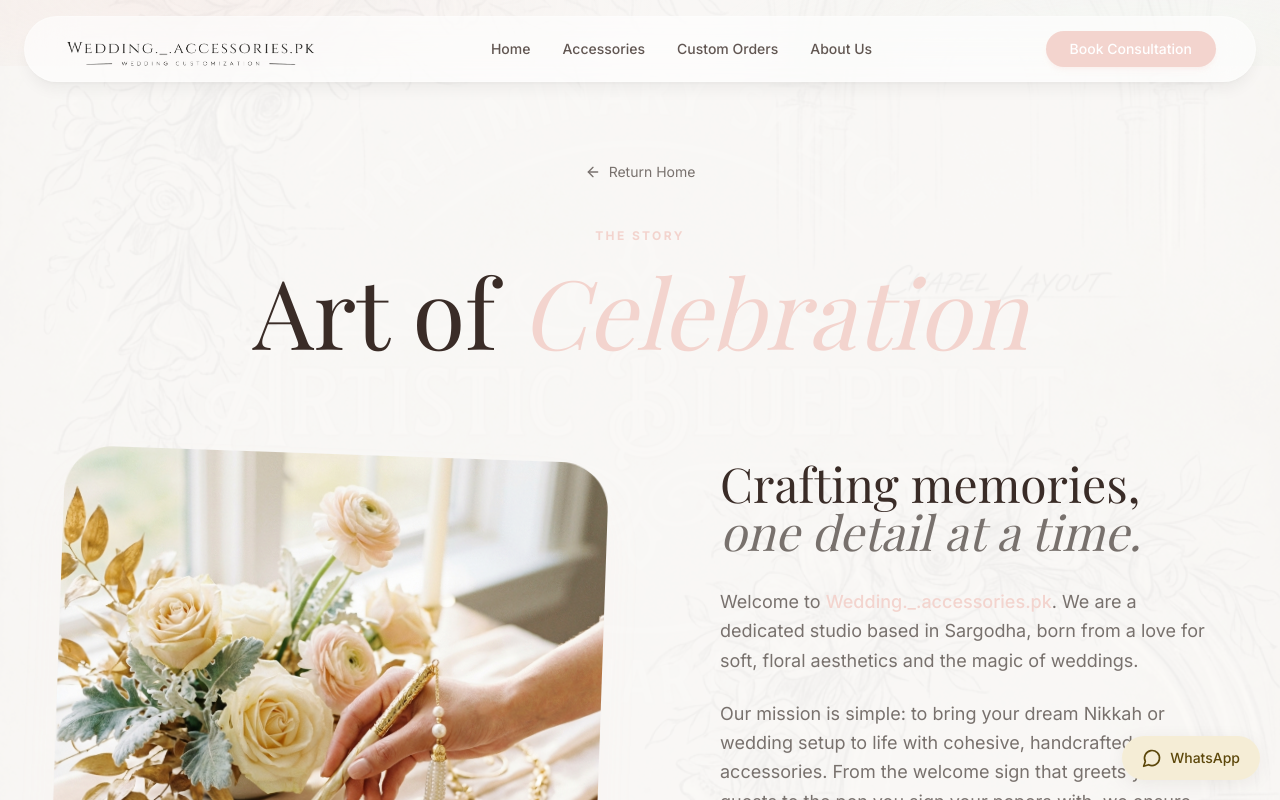
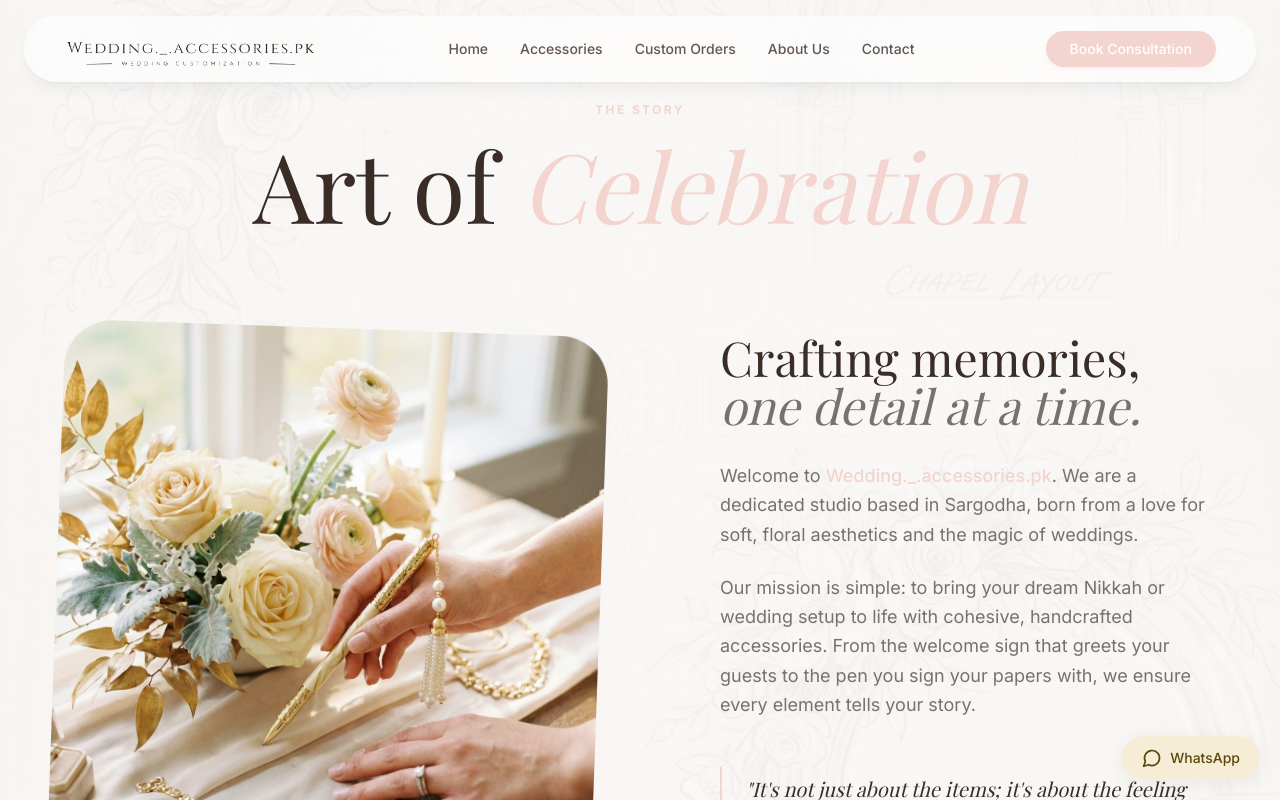
Before and after one commit to pvsameerpvs/Wedding._.accessories.pk-static-nextjs, a Next.js app: page /about in a window 1280 px wide. Shown: the top 800 px of the page. Built offline with nearby package versions, Linux system fonts and the light colour scheme; a web font is replaced by a local one.

Commit message:
fix: some ui change

```diff
--- a/app/about/page.tsx
+++ b/app/about/page.tsx
@@ -46,9 +46,7 @@ export default function AboutPage() {
        <div className="container relative z-10 py-12 md:py-20 lg:py-24 space-y-24">
           {/* Header */}
           <div className="text-center space-y-6 animate-fadeUp">
-             <Link href="/" className="inline-flex items-center gap-2 text-sm text-muted-foreground hover:text-primary transition-colors mb-4">
-                <ArrowLeft className="w-4 h-4" /> Return Home
-             </Link>
+
              <div className="space-y-4">
                 <span className="text-xs font-bold tracking-[0.2em] text-primary uppercase">The Story</span>
                 <h1 className="font-serif text-5xl md:text-7xl lg:text-8xl leading-none text-charcoal">
--- a/app/accessories/page.tsx
+++ b/app/accessories/page.tsx
@@ -55,9 +55,7 @@ export default function AccessoriesPage() {
        <div className="container relative z-10 py-12 lg:py-16 space-y-12">
           {/* Header */}
           <div className="text-center space-y-6 animate-fadeUp pt-4">
-             <Link href="/" className="inline-flex items-center gap-2 text-sm text-muted-foreground hover:text-primary transition-colors mb-4">
-                <ArrowLeft className="w-4 h-4" /> Return Home
-             </Link>
+
 
              <div className="space-y-4">
                 <h1 className="font-serif text-5xl md:text-6xl lg:text-7xl leading-none text-charcoal">
--- a/app/contact/page.tsx
+++ b/app/contact/page.tsx
@@ -26,9 +26,7 @@ export default function ContactPage() {
        <div className="container relative z-10 py-12 md:py-20 lg:py-24 max-w-5xl mx-auto space-y-16">
           {/* Header */}
           <div className="text-center space-y-6 animate-fadeUp">
-             <Link href="/" className="inline-flex items-center gap-2 text-sm text-muted-foreground hover:text-primary transition-colors mb-4">
-                <ArrowLeft className="w-4 h-4" /> Return Home
-             </Link>
+
              <div className="space-y-4">
                 <span className="text-xs font-bold tracking-[0.2em] text-primary uppercase">Get in Touch</span>
                 <h1 className="font-serif text-5xl md:text-7xl lg:text-8xl leading-none text-charcoal">
--- a/app/custom-orders/page.tsx
+++ b/app/custom-orders/page.tsx
@@ -51,9 +51,7 @@ export default function CustomOrdersPage() {
 
          {/* Header */}
          <div className="text-center space-y-6 animate-fadeUp">
-            <Link href="/" className="inline-flex items-center gap-2 text-sm text-muted-foreground hover:text-primary transition-colors mb-4">
-               <ArrowLeft className="w-4 h-4" /> Return Home
-            </Link>
+
             <div className="space-y-4">
                <span className="text-xs font-bold tracking-[0.2em] text-primary uppercase">The Bespoke Studio</span>
                <h1 className="font-serif text-5xl md:text-7xl lg:text-8xl leading-none text-charcoal">
--- a/components/site-header.tsx
+++ b/components/site-header.tsx
@@ -9,11 +9,12 @@ const nav = [
   { label: "Accessories", href: "/accessories" },
   { label: "Custom Orders", href: "/custom-orders" },
   { label: "About Us", href: "/about" },
+    { label: "Contact", href: "/contact" },
 ] as const
 
 export default function SiteHeader() {
   return (
-    <header className="sticky top-4 z-40 w-full px-4 md:px-6">
+    <header className="fixed top-4 z-40 w-full px-4 md:px-6">
        <div className="mx-auto max-w-7xl rounded-full border border-white/20 bg-white/70 backdrop-blur-xl shadow-lg shadow-black/5 supports-[backdrop-filter]:bg-white/60">
           <div className="container flex h-16 items-center justify-between px-6">
              <div className="flex items-center gap-4">
```
